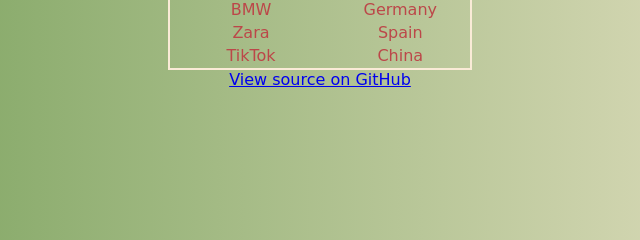
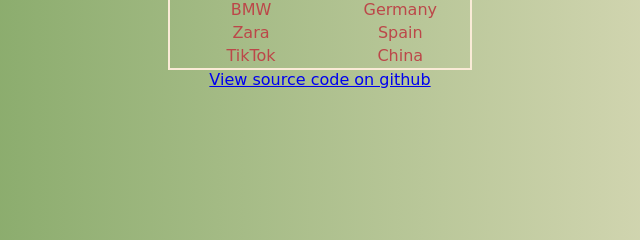
Before and after one commit to tyricart/simple-search-tr, a plain HTML site: page index.html in a window 1280 px wide. Shown: the part 428-668 px from the top of the page, 320-960 px from the left. Drawn offline with Linux system fonts and the light colour scheme; a web font is replaced by a local one.

```diff
--- a/index.html
+++ b/index.html
@@ -37,8 +37,7 @@
             <td>China</td>
         </tr>
     </table>
-    <a href="https://github.com/tyricart/simple-search-tr" target="_blank">View source on GitHub</a>
-
+    <a href="https://github.com/tyricart/simple-search-tr" target="_blank">View source code on github</a>
 <script src="scripts.js"></script>
 </body>
 </html>
```
